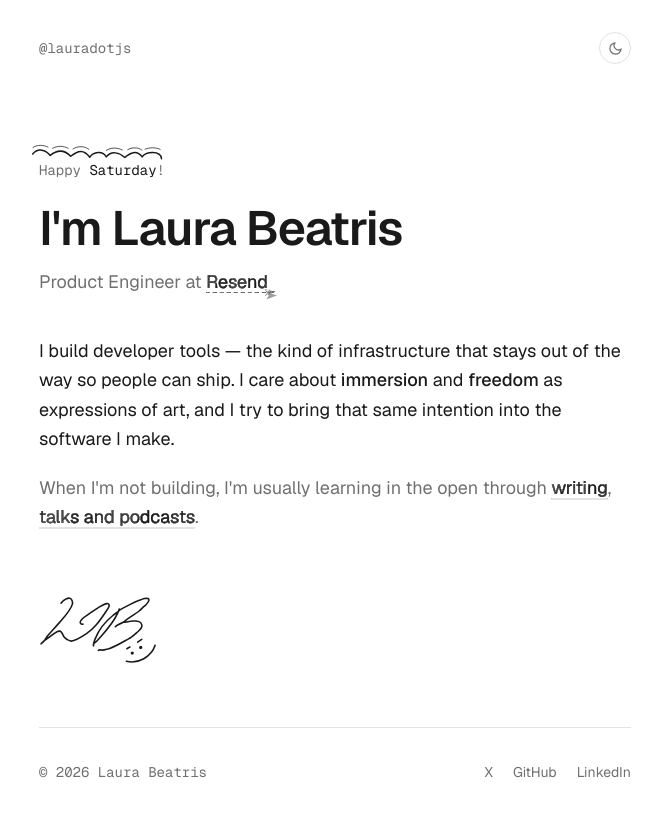
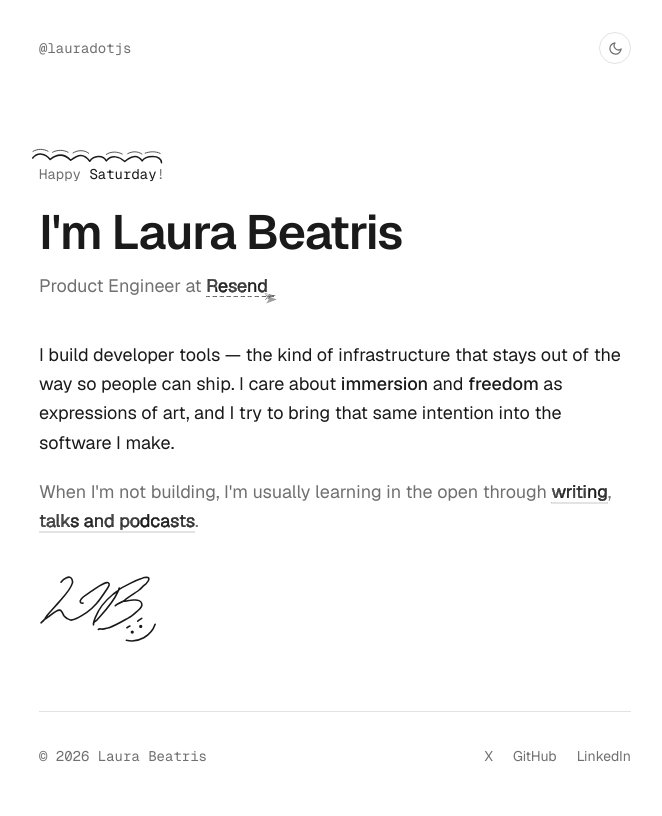
Before and after one commit to LauraBeatris/laurabeatris.com, a Next.js app: page / in a window 1280 px wide. Shown: the whole page, without its empty margins (305-967 px from the left). Built offline with nearby package versions, Linux system fonts and the light colour scheme.

Commit message:
feat(home): tighten the gap above the signature

```diff
--- a/app/page.tsx
+++ b/app/page.tsx
@@ -54,7 +54,7 @@ export default function Home() {
           </p>
         </div>
 
-        <Signature className="mt-16 w-[7.5rem]" />
+        <Signature className="mt-10 w-[7.5rem]" />
       </main>
 
       <SiteFooter showSignature={false} />
```
